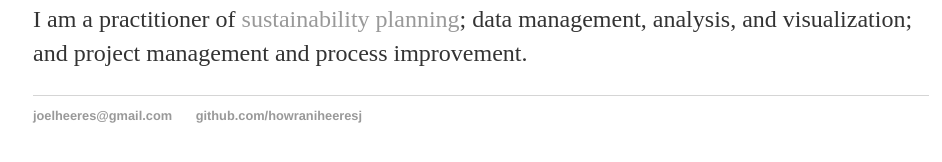
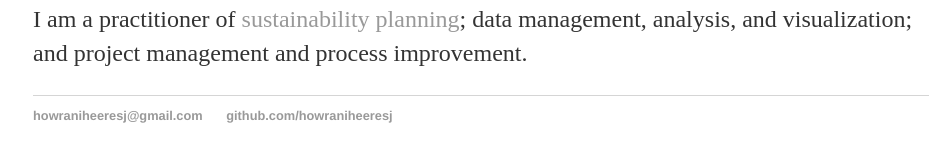
Before and after one commit to howraniheeresj/howraniheeresj.github.io, a Jekyll site: the page built from index.html, in a window 1280 px wide. Shown: the part 194-356 px from the top of the page, without its empty margins (159-1101 px from the left). Built offline with Jekyll 4.4.1, drawn with Linux system fonts in a browser that asks for light colours.

Commit message:
Update default.html

```diff
--- a/_layouts/default.html
+++ b/_layouts/default.html
@@ -21,7 +21,7 @@
 		</div><!-- /.container -->
 		<footer>
     		<ul>
-        		<li><a href="mailto:joelheeres@gmail.com">joelheeres@gmail.com</a></li>
+        		<li><a href="mailto:howraniheeresj@gmail.com">howraniheeresj@gmail.com</a></li>
         		<li><a href="https://github.com/howraniheeresj">github.com/howraniheeresj</a></li>
 			</ul>
 		</footer>
```
